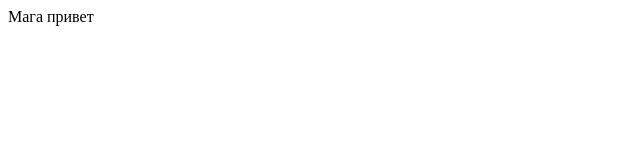
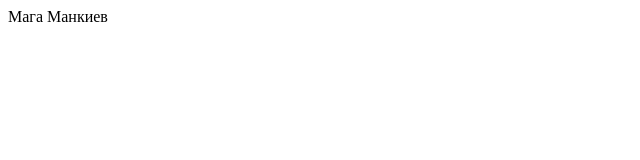
Before and after one commit to Maga-600/vue-adam, a plain HTML site: page index.html in a window 1280 px wide. Shown: the full height of the page, 0-640 px from the left. Drawn offline with Linux system fonts and the light colour scheme.

Commit message:
Update index.html

```diff
--- a/index.html
+++ b/index.html
@@ -6,6 +6,6 @@
     <title>Document</title>
 </head>
 <body>
-    <div>Мага привет</div>
+    <div>Мага Манкиев</div>
 </body>
 </html>
```
